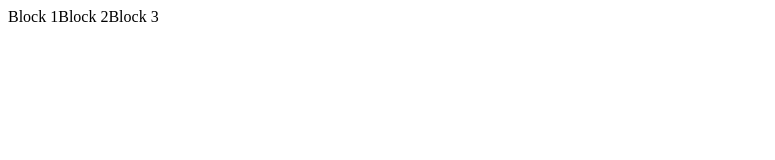
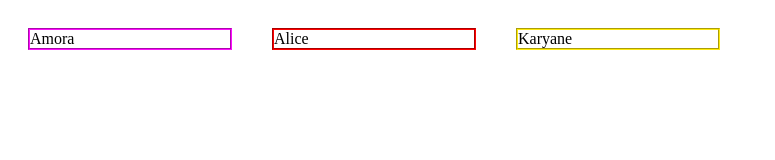
Before and after one commit to irioczaikowskijunior/lab-karyane, a plain HTML site: page index.html in a window 1280 px wide. Shown: the whole page, without its empty margins (0-775 px from the left). Drawn offline with Linux system fonts and the light colour scheme.

Commit message:
desenvolvimento exercicios

```diff
--- a/css/style.css
+++ b/css/style.css
@@ -1 +1,4 @@
-.text-plain{float: left;}
+.text-plain{float: left; width: 200px;  margin: 20px;}
+#text1{border: 2px groove #FF0DFF;}
+#text2{border: 2px groove #FF0000;}
+#text3{border-style: groove; border-color: #FFEB0D; border-width: 2px;}
--- a/index.html
+++ b/index.html
@@ -6,8 +6,8 @@
 	<link rel="stylesheet" type="text/css" href="css/style.css">
 </head>
 <body>
-	<div class="text-plain" id="text1">Block 1</div>
-	<div class="text-plain" id="text2">Block 2</div>
-	<div class="text-plain" id="text3" >Block 3</div>
+	<div class="text-plain" id="text1">Amora</div>
+	<div class="text-plain" id="text2">Alice</div>
+	<div class="text-plain" id="text3">Karyane</div>
 </body>
 </html>
```
